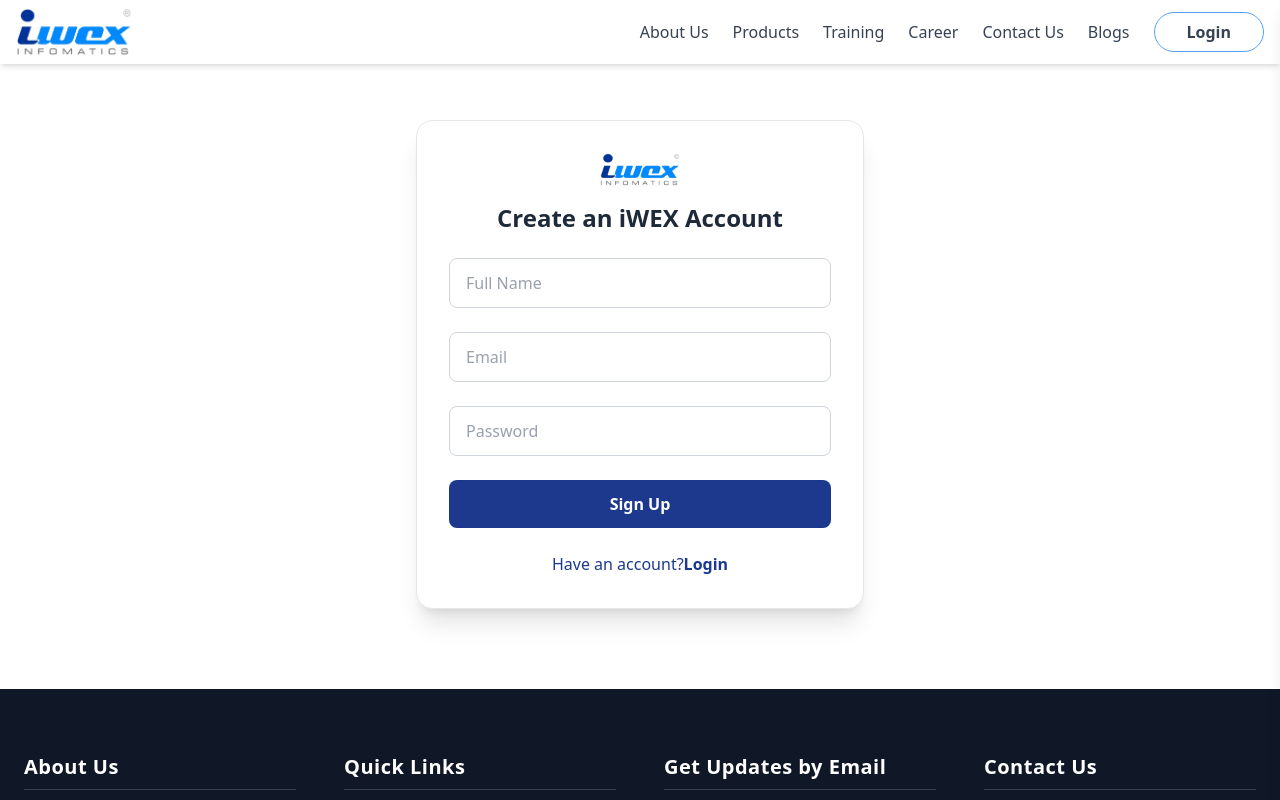
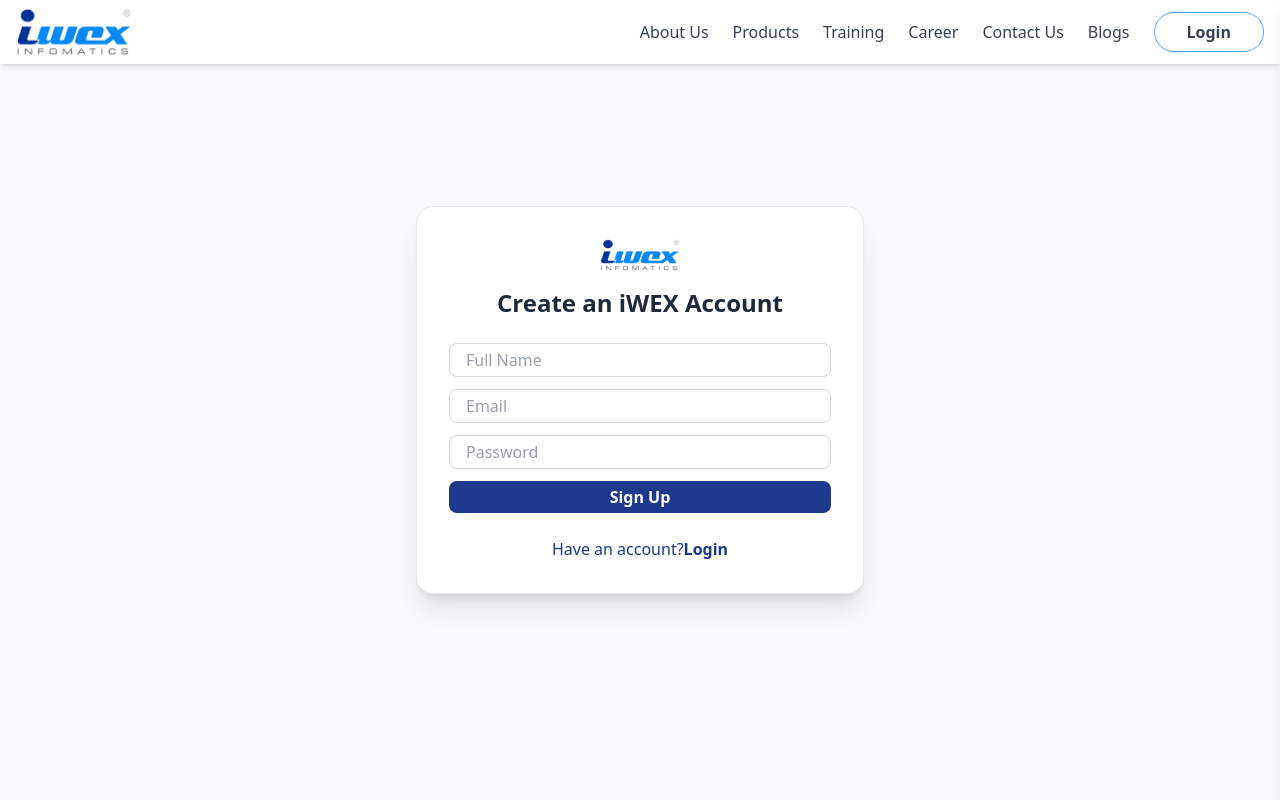
Before and after one commit to Athira-351/iwex, a React (Vite) app in the folder frontend/: page /signup in a window 1280 px wide. Shown: the top 800 px of the page. Built offline with nearby package versions, Linux system fonts and the light colour scheme.

Commit message:
fix: margin and padding in authentication pages

```diff
--- a/frontend/src/pages/Auth/ForgotPassword.jsx
+++ b/frontend/src/pages/Auth/ForgotPassword.jsx
@@ -14,6 +14,8 @@
       alert(err.response?.data?.message || "Failed to send login link");
     }
   };
+  const inputStyle = "w-full px-4 py-1 rounded-lg border border-gray-300 text-gray-700 placeholder-gray-400 focus:outline-none focus:ring-2 focus:ring-blue-900 focus:border-blue-900";
+  const buttonPrimary = "w-full bg-blue-900 hover:bg-blue-800 text-white py-1 rounded-lg font-semibold transition";
 
   return (
     <section className="bg-white shadow-xl rounded-2xl p-8 w-full max-w-md mx-auto border border-gray-200">
@@ -21,16 +23,16 @@
         <img className="w-20 mx-auto mb-4" src={Logo} alt="Logo" />
         <h4 className="text-2xl font-semibold text-gray-800">Forgot Password</h4>
       </div>
-      <form onSubmit={handleForgot} className="space-y-6">
+      <form onSubmit={handleForgot} className="space-y-3">
         <input
           type="email"
-          className="w-full px-4 py-3 rounded-lg border border-gray-300"
+          className={inputStyle}
           placeholder="Email Address"
           value={email}
           onChange={(e) => setEmail(e.target.value)}
           required
         />
-        <button type="submit" className="w-full bg-blue-900 text-white py-3 rounded-lg">
+        <button type="submit" className={buttonPrimary}>
           Send Login Link
         </button>
       </form>
--- a/frontend/src/pages/Auth/LoginWithEmail.jsx
+++ b/frontend/src/pages/Auth/LoginWithEmail.jsx
@@ -6,8 +6,8 @@
   const [email, setEmail] = useState("");
   const [successMessage, setSuccessMessage] = useState("");
 
-  const inputStyle = "w-full px-4 py-3 rounded-lg border border-gray-300 text-gray-700 placeholder-gray-400 focus:outline-none focus:ring-2 focus:ring-blue-900 focus:border-blue-900";
-  const buttonPrimary = "w-full bg-blue-900 hover:bg-blue-800 text-white py-3 rounded-lg font-semibold transition";
+  const inputStyle = "w-full px-4 py-1 rounded-lg border border-gray-300 text-gray-700 placeholder-gray-400 focus:outline-none focus:ring-2 focus:ring-blue-900 focus:border-blue-900";
+  const buttonPrimary = "w-full bg-blue-900 hover:bg-blue-800 text-white py-1 rounded-lg font-semibold transition";
 
   const handleSendLink = async (e) => {
     e.preventDefault();
@@ -28,7 +28,7 @@
           Login with Email Link
         </h4>
       </div>
-      <form onSubmit={handleSendLink} className="space-y-6">
+      <form onSubmit={handleSendLink} className="space-y-3">
         <input
           type="email"
           id="login_with_email_link_email"
--- a/frontend/src/pages/Auth/Signup.jsx
+++ b/frontend/src/pages/Auth/Signup.jsx
@@ -33,20 +33,21 @@
     }
   };
 
-  const inputStyle = "w-full px-4 py-3 rounded-lg border border-gray-300 text-gray-700 placeholder-gray-400 focus:outline-none focus:ring-2 focus:ring-blue-900 focus:border-blue-900";
-  const buttonPrimary = "w-full bg-blue-900 hover:bg-blue-800 text-white py-3 rounded-lg font-semibold transition";
+  const inputStyle = "w-full px-4 py-1 rounded-lg border border-gray-300 text-gray-700 placeholder-gray-400 focus:outline-none focus:ring-2 focus:ring-blue-900 focus:border-blue-900";
+  const buttonPrimary = "w-full bg-blue-900 hover:bg-blue-800 text-white py-1 rounded-lg font-semibold transition";
 
   return (
     <>
       <Navbar />
-      <section className="bg-white shadow-xl rounded-2xl p-8 w-full max-w-md mx-auto border border-gray-200 md:mt-30 md:mb-20">
+      <section className="flex items-center justify-center min-h-screen bg-gray-50 px-4">
+        <div className="bg-white shadow-xl rounded-2xl p-8 w-full max-w-md border border-gray-200">
         <div className="text-center mb-6">
           <img className="w-20 mx-auto mb-4" src={Logo} alt="Logo" />
           <h4 className="text-2xl font-semibold text-gray-800">
             Create an iWEX Account
           </h4>
         </div>
-        <form onSubmit={handleSignup} className="space-y-6">
+        <form onSubmit={handleSignup} className="space-y-3">
           <input
             type="text"
             id="signup_fullname"
@@ -89,6 +90,7 @@
             </a>
           </button>
         </p>
+        </div>
       </section>
       <Footer />
     </>
```
